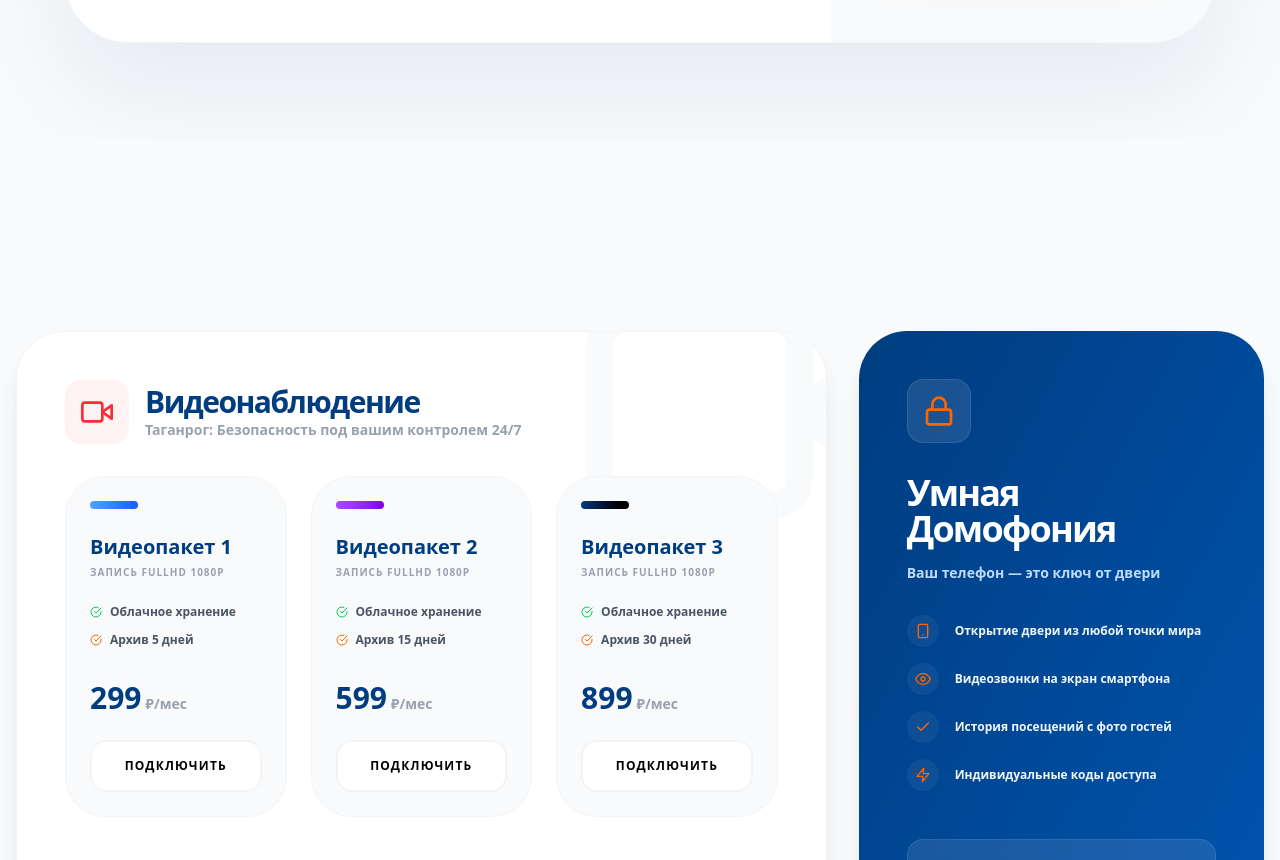
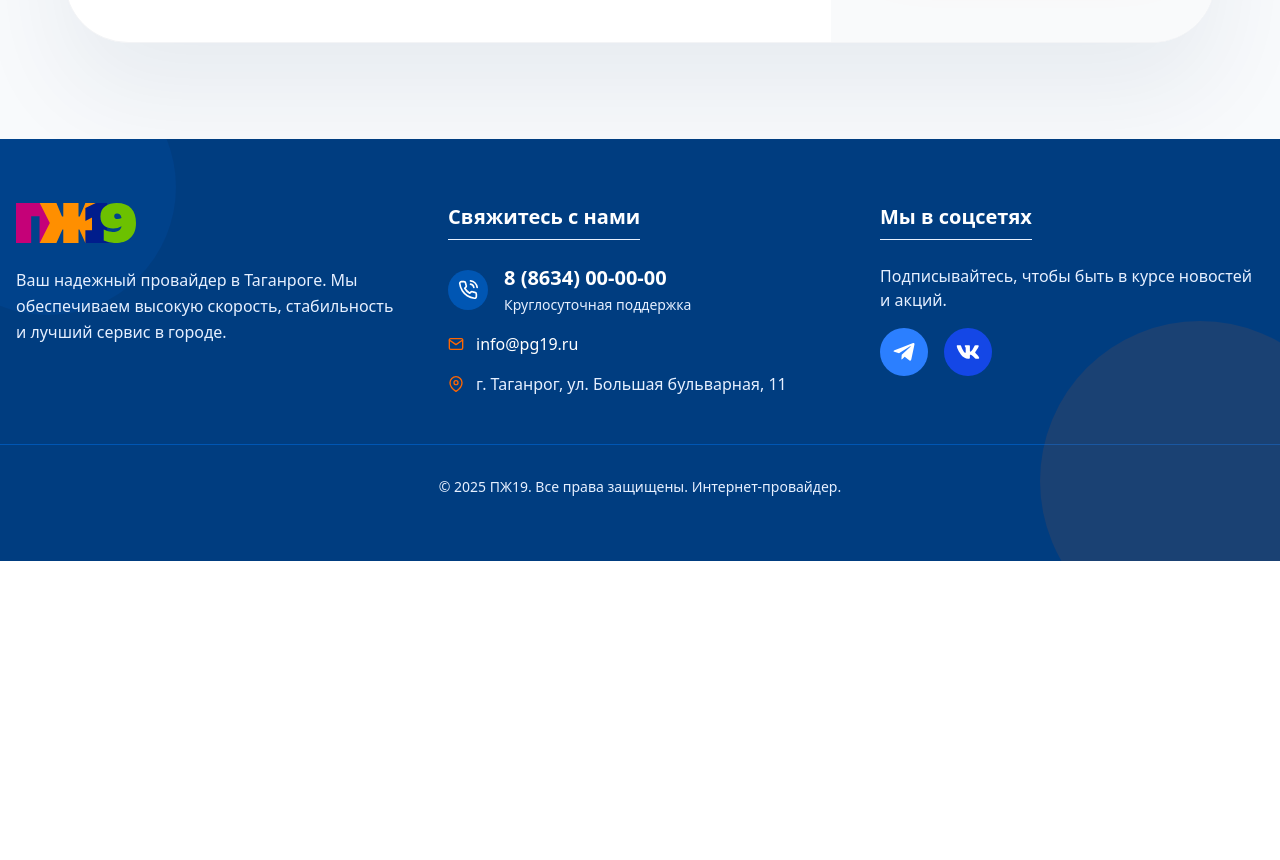
Before and after one commit to Anyarrr/pg, a React (Vite) app: page / in a window 1280 px wide. Shown: the part 1940-2800 px from the top of the page. After the commit the page ends 2501 px from the top, so only its background shows below. Built offline with nearby package versions, Linux system fonts and the light colour scheme.

Commit message:
two blocks

```diff
--- a/src/App.tsx
+++ b/src/App.tsx
@@ -1,13 +1,7 @@
 import { PgAddress } from "./Pg/PgAddress/PgAddress";
 import { PgHeader } from "./Pg/PgHeader/PgHeader";
-import PgBenefitsSection from "./Pg/BenefitsSection/PgBenefitsSection";
 import PgContactSection from "./Pg/ContactSection/ContactSection";
-import FastConnect from "./Pg/FastConnect/FastConnect";
-import DownloadApp from "./Pg/DownloadApp/DownloadApp";
-import Support from "./Pg/Support/Support";
-import ChatBot from "./Pg/ChatBot/ChatBot";
 import UltimateOfferResult from "./Pg/UltimateOfferResult/UltimateOfferResult";
-import Tarif from "./Pg/Tarif/Tarif";
 
 
 function App() {
@@ -17,14 +11,8 @@ function App() {
       <main>
         <PgAddress />
         <UltimateOfferResult />
-        <Tarif />
-        <FastConnect />
-        <PgBenefitsSection />
-        <Support />
-        <DownloadApp />
       </main>
       <PgContactSection />
-      <ChatBot />
     </div>
   );
 }
--- a/src/Pg/Tarif/Tarif.tsx
+++ b/src/Pg/Tarif/Tarif.tsx
@@ -1,19 +1,17 @@
 import { useState, useEffect, useRef } from 'react';
 import {
   FiCheck, FiZap, FiVideo, FiShield,
-  FiChevronRight, FiCheckCircle, FiPhone, FiLock, FiSmartphone, FiEye
+  FiChevronRight, FiCheckCircle, FiLock, FiSmartphone, FiEye
 } from 'react-icons/fi';
 
 // ... (Ваш блок типов и начальное состояние UltimateOfferResult остается прежним)
 
 const Tarif = () => {
     // ... (Все существующие состояния и эффекты для интернета и модалки остаются без изменений)
-    const [options, setOptions] = useState({ type: 'flat', router: false, box: false });
-    const [price, setPrice] = useState(799);
+    const [options] = useState({ type: 'flat', router: false, box: false });
+    const [price] = useState(799);
     const [isModalOpen, setIsModalOpen] = useState(false);
-    const [isClosing, setIsClosing] = useState(false);
-    const [isOpening, setIsOpening] = useState(false);
-    const [address, setAddress] = useState('');
+    const [address] = useState('');
     const ymapsRef = useRef(null);
 
     // Добавим функцию для открытия модалки под конкретный сервис (опционально для текста)
@@ -22,9 +20,6 @@ const Tarif = () => {
     const handleOpenModal = (serviceName = 'Интернет + ТВ') => {
       setActiveService(serviceName);
       setIsModalOpen(true);
-      setIsClosing(false);
-      setIsOpening(true);
-      setTimeout(() => setIsOpening(false), 10);
     };
 
     // Данные для видеонаблюдения
```
